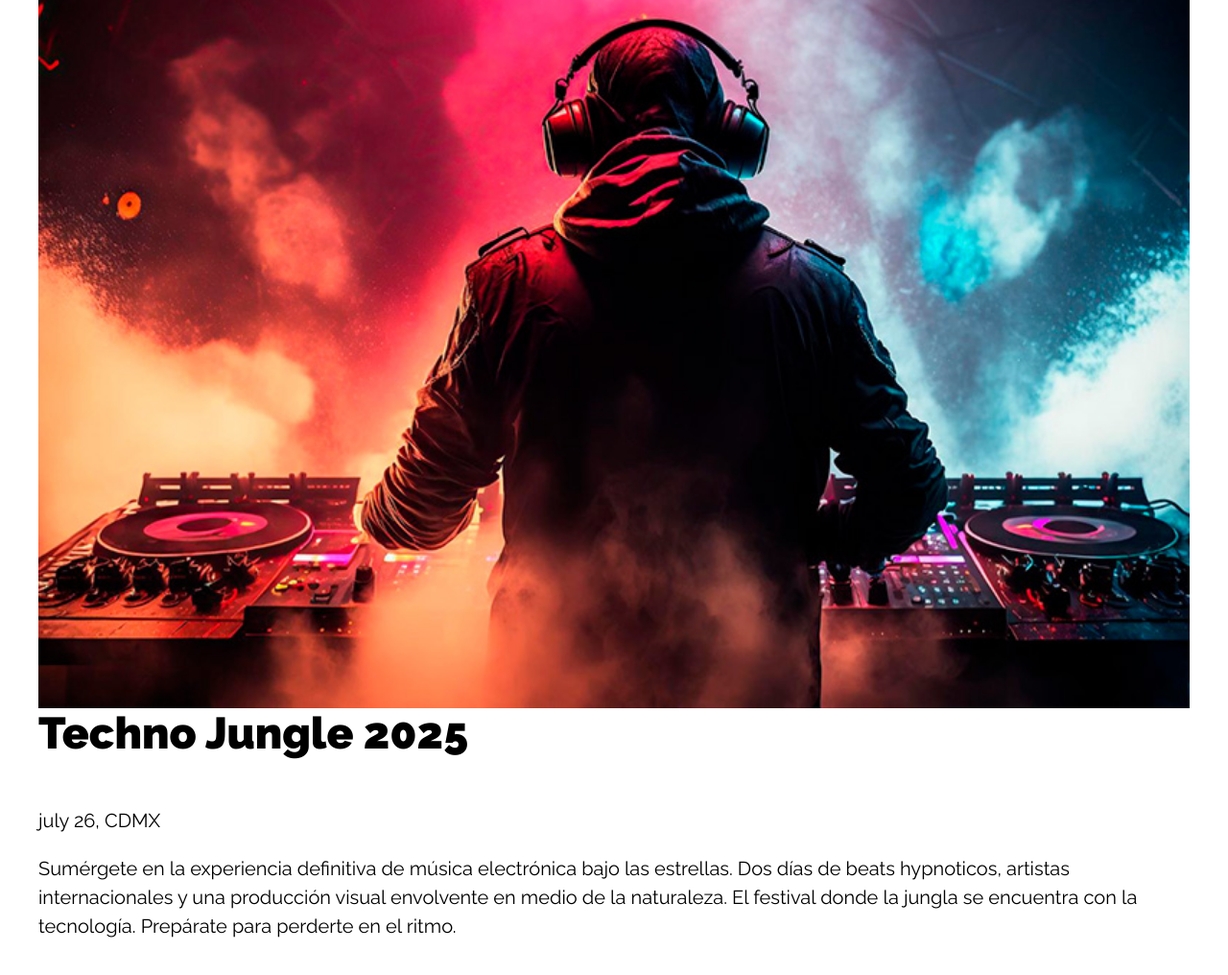
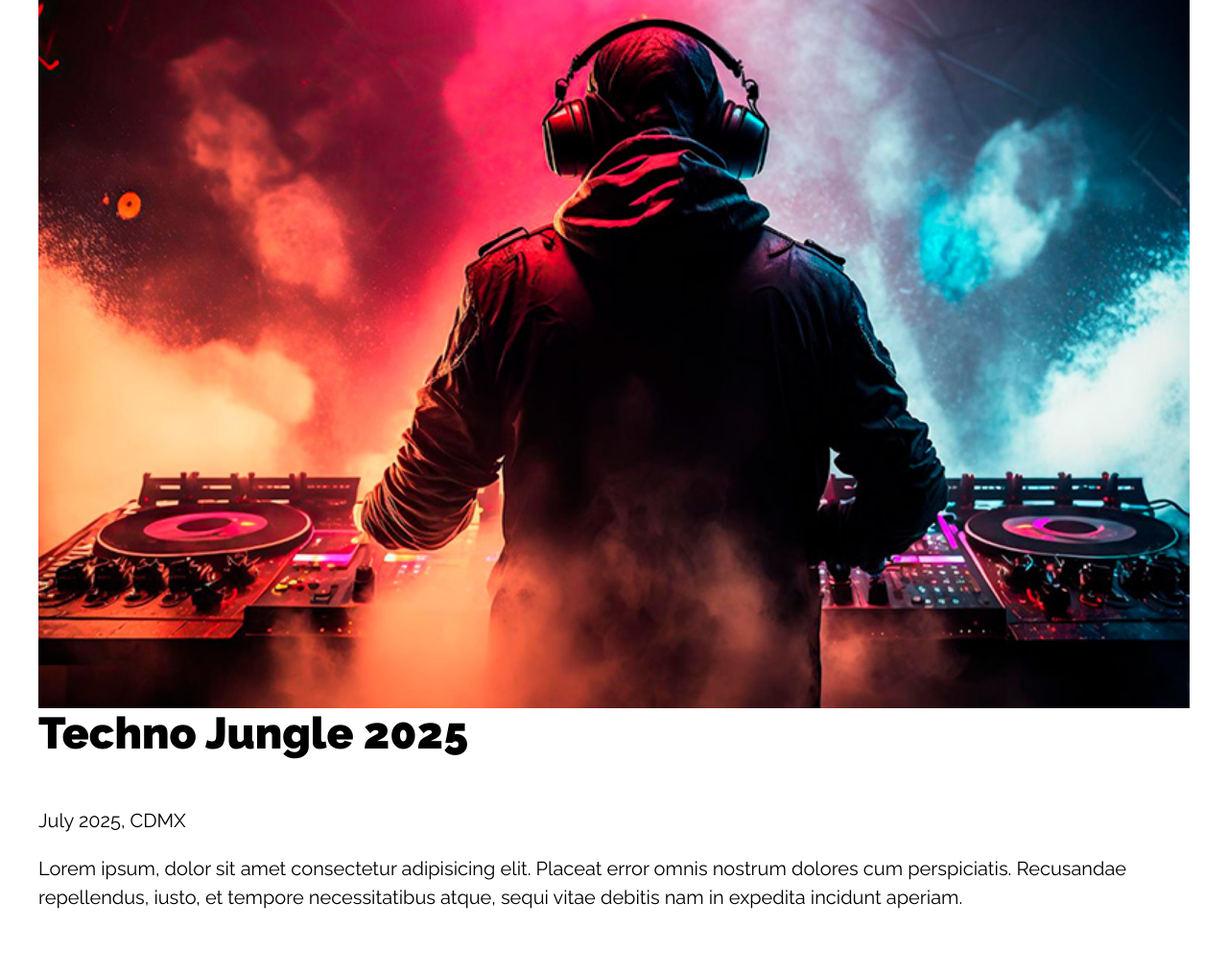
Before and after one commit to AngeLechuga/Music_Fest, a website: page index.html in a window 1280 px wide. Shown: the part 398-1414 px from the top of the page at 96% size. Drawn offline with Linux system fonts and the light colour scheme.

Commit message:
SASS -- ajuste de direccionamiento

```diff
--- a/gulpfile.js
+++ b/gulpfile.js
@@ -20,8 +20,3 @@ export function css(done) {
 export function dev() {
     watch('src/scss/**/*.scss', css);
 }
-/* export function hola( done ) {
-    console.log('Hola desde gulpfile.js');
-
-    done();
-}; */
--- a/index.html
+++ b/index.html
@@ -40,19 +40,14 @@
             <source src="video/dj.webm" type="video/webm" />
         </video>
     </div>
-
     <section class="contenedor">
-        <div class="iamgen"><img src="src/img/imagen_dj.jpg" alt="imagen_dj" /></div>
+        <div class="imagen">
+            <img src="./src/img/imagen_dj.jpg" alt="Sobre festival">
+        </div>
         <div class="contenido-festival">
             <h2>Techno Jungle 2025</h2>
-            <p class="fecha">july 26, CDMX</p>
-            <p>
-                Sumérgete en la experiencia definitiva de música electrónica bajo las
-                estrellas. Dos días de beats hypnoticos, artistas internacionales y una
-                producción visual envolvente en medio de la naturaleza. El festival donde
-                la jungla se encuentra con la tecnología. Prepárate para perderte en el
-                ritmo.
-            </p>
+            <p class="fecha">July 2025, CDMX</p>
+            <p>Lorem ipsum, dolor sit amet consectetur adipisicing elit. Placeat error omnis nostrum dolores cum perspiciatis. Recusandae repellendus, iusto, et tempore necessitatibus atque, sequi vitae debitis nam in expedita incidunt aperiam.</p>
         </div>
     </section>
 </body>
--- a/src/scss/base/_mixins.scss
+++ b/src/scss/base/_mixins.scss
@@ -1,4 +1,4 @@
-@use './variables' as v;
+@use 'variables' as v;
 
 @mixin telefono {
     @media (min-width: v.$telefono) {
@@ -22,8 +22,8 @@
 }
 
 //Video
-@mixin contenedor {
+/* @mixin contenedor {
     width: 95%;
     max-width: 120rem;
     margin: 0 auto;
-}
+} */
--- a/src/scss/layout/_festival.scss
+++ b/src/scss/layout/_festival.scss
@@ -1,2 +1,2 @@
-@use '../base/variables' as v;
-@use '../base/mixins' as m;
+@use 'base/variables' as v;
+@use 'base/mixins' as m;
--- a/src/scss/layout/_header.scss
+++ b/src/scss/layout/_header.scss
@@ -1,5 +1,5 @@
-@use '../base/variables' as v;
-@use '../base/mixins' as m;
+@use 'base/variables' as v;
+@use 'base/mixins' as m;
 
 // ESTILO DE HEADER
 .header {
--- a/src/scss/layout/_index.scss
+++ b/src/scss/layout/_index.scss
@@ -1,3 +1,2 @@
-@forward './header';
-@forward './video';
-@forward './festival';
+@forward 'header';
+@forward 'video';
--- a/src/scss/layout/_video.scss
+++ b/src/scss/layout/_video.scss
@@ -1,5 +1,5 @@
 @use '../base/variables' as v;
-@use '../base/mixins' as m;
+@use 'base/mixins' as m;
 
 .video {
     position: relative;
```
